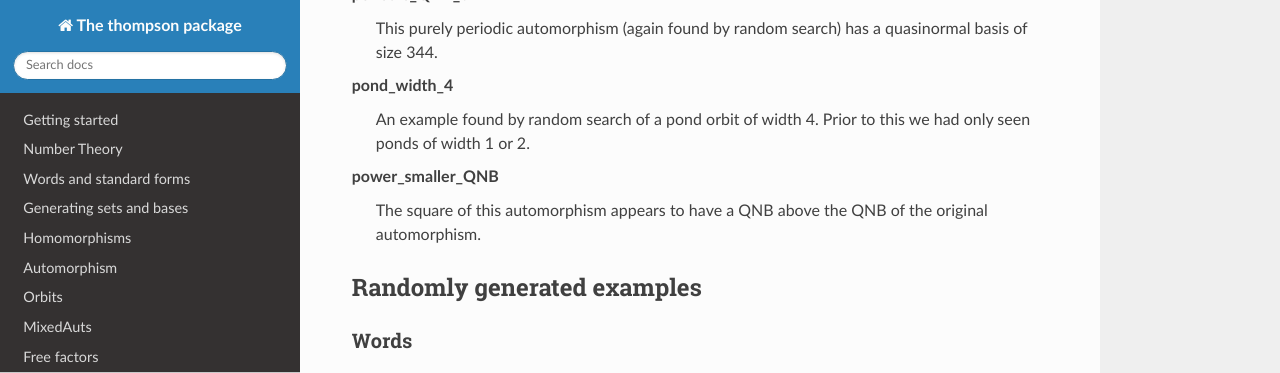
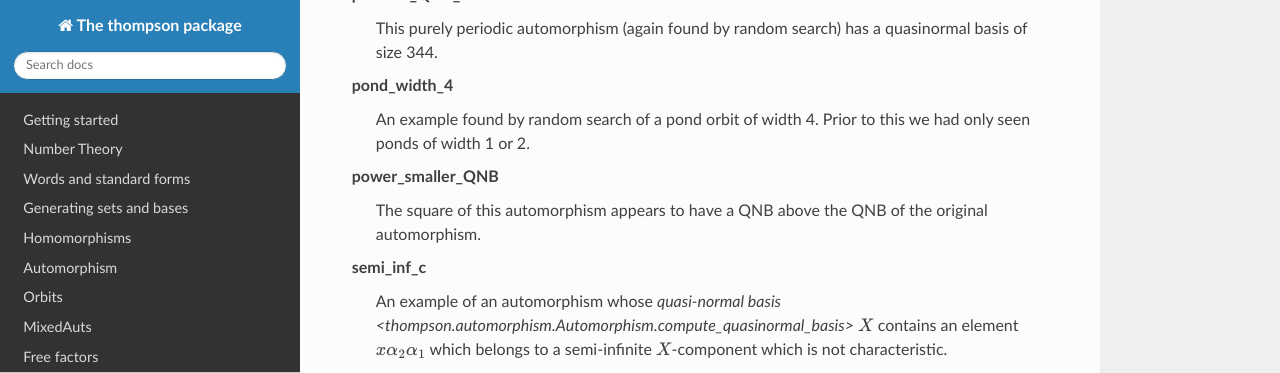
Before and after one commit to DMRobertson/thompsons_v, a Sphinx documentation site: the page built from docs/thompson.examples.rst, in a window 1280 px wide and 900 px high, scrolled down 3807 px, cut to the strip 0-373 px from the top of the window. Built offline with Sphinx 7.4.7 and the Read the Docs theme 2.0.0, drawn with Linux system fonts in a browser that asks for light colours; cross-references to code outside the pages are shown as plain code.

Commit message:
Adding semi_inf_c to the examples list

```diff
--- a/docs/examples_table.txt
+++ b/docs/examples_table.txt
@@ -84,3 +84,5 @@ pond_width_4
 	An example found by random search of a pond orbit of width 4. Prior to this we had only seen ponds of width 1 or 2.
 power_smaller_QNB
 	The square of this automorphism appears to have a QNB above the QNB of the original automorphism.
+semi_inf_c
+	An example of an automorphism whose `quasi-normal basis <thompson.automorphism.Automorphism.compute_quasinormal_basis>` :math:`X` contains an element :math:`x\alpha_2\alpha_1` which belongs to a semi-infinite :math:`X`-component which is not characteristic.
```
Also changed, not shown: 1 other file.
